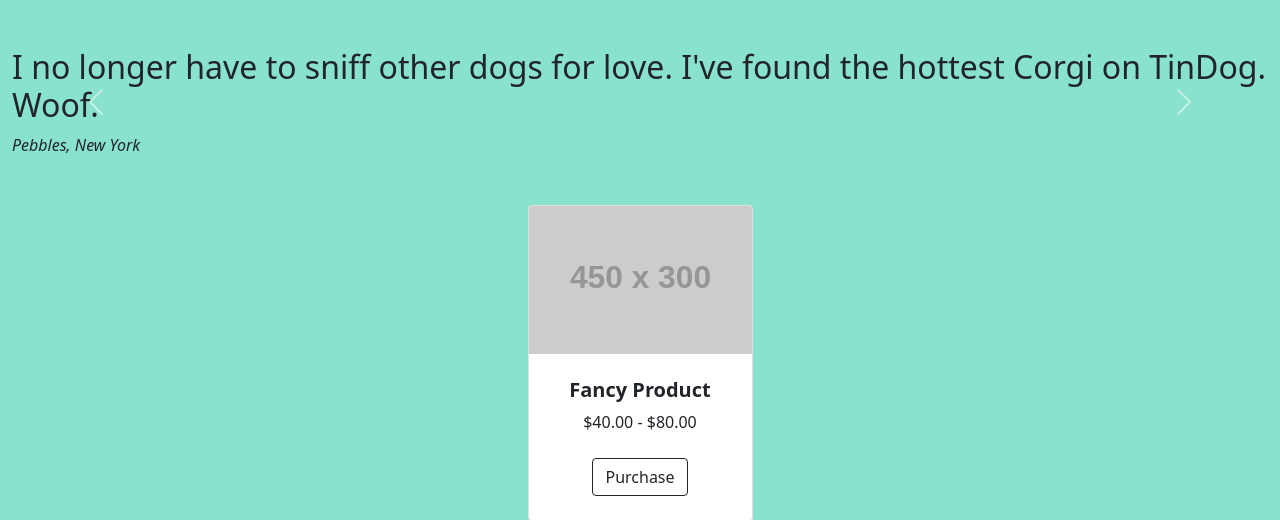
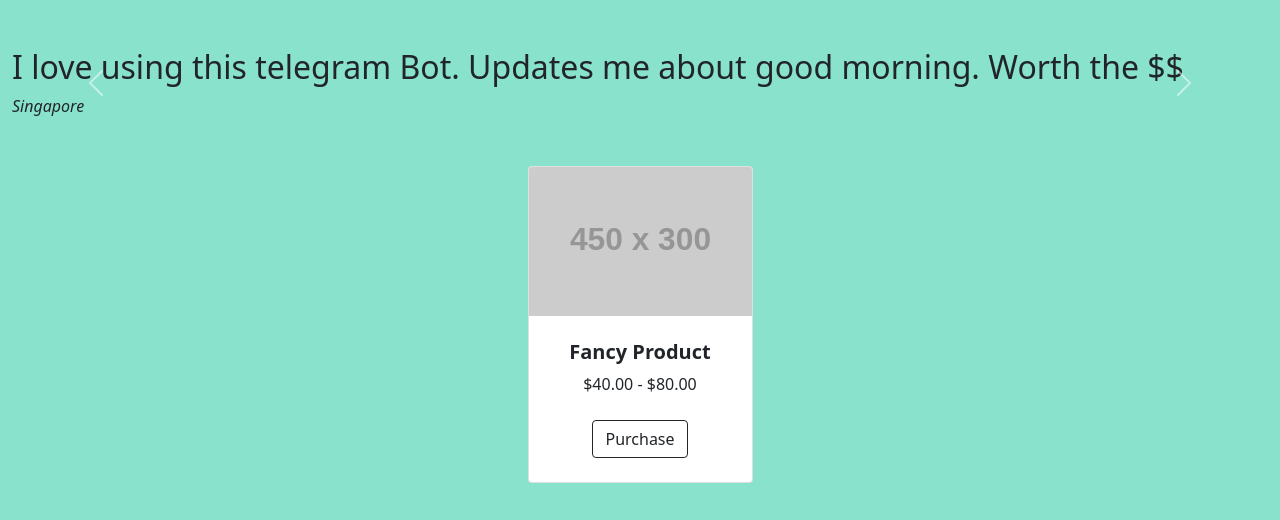
Before and after one commit to leezhengjing/Limbums_HacknRoll, a Flask app: page /details in a window 1280 px wide. Shown: the part 56-576 px from the top of the page. Run offline with Flask 2, Linux system fonts and the light colour scheme; grey boxes labelled with a size stand in for pictures from a placeholder-image service; some libraries are stand-ins or nearby versions.

Commit message:
some memes

```diff
--- a/templates/details.html
+++ b/templates/details.html
@@ -12,14 +12,14 @@
     <div id="testimonial-carousel" class="carousel slide h-10" data-bs-ride="carousel">
       <div class="carousel-inner">
         <div class="carousel-item active container-fluid h-10">
-          <h2 class="testimonial-text">I no longer have to sniff other dogs for love. I've found the hottest Corgi on TinDog. Woof.</h2>
+          <h2 class="testimonial-text">I love using this telegram Bot. Updates me about good morning. Worth the $$</h2>
 <!--          <img class="testimonial-image" src="images/dog-img.jpg" alt="dog-profile">-->
-          <em>Pebbles, New York</em>
+          <em>Singapore</em>
         </div>
         <div class="carousel-item container-fluid h-10">
-          <h2 class="testimonial-text">My dog used to be so lonely, but with TinDog's help, they've found the love of their life. I think.</h2>
+          <h2 class="testimonial-text">I used to be lonely. But now I'm not alone. I receive daily notifications from the love of my life, this telegram bot</h2>
 <!--          <img class="testimonial-image" src="images/lady-img.jpg" alt="lady-profile">-->
-          <em>Beverly, Illinois</em>
+          <em>Singapore</em>
         </div>
       </div>
       <button class="carousel-control-prev" type="button" data-bs-target="#testimonial-carousel" data-bs-slide="prev">
--- a/templates/index.html
+++ b/templates/index.html
@@ -26,7 +26,7 @@
                     <div class="card-body p-4">
                         <div class="text-center">
                             <!-- Product name-->
-                            <h5 class="fw-bolder">Fancy Product</h5>
+                            <h5 class="fw-bolder">Most Useful Telegram Bot</h5>
                             <!-- Product price-->
                             $40.00 - $80.00
                         </div>
```
